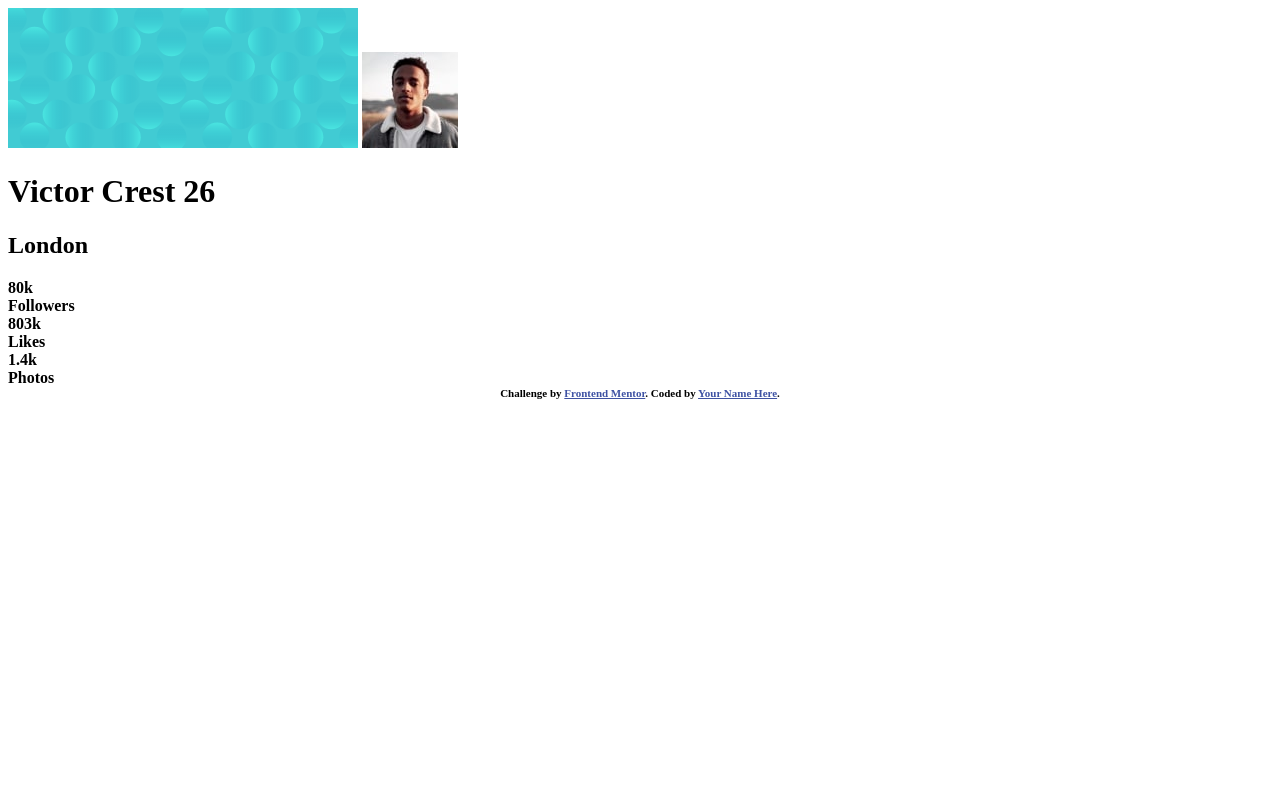
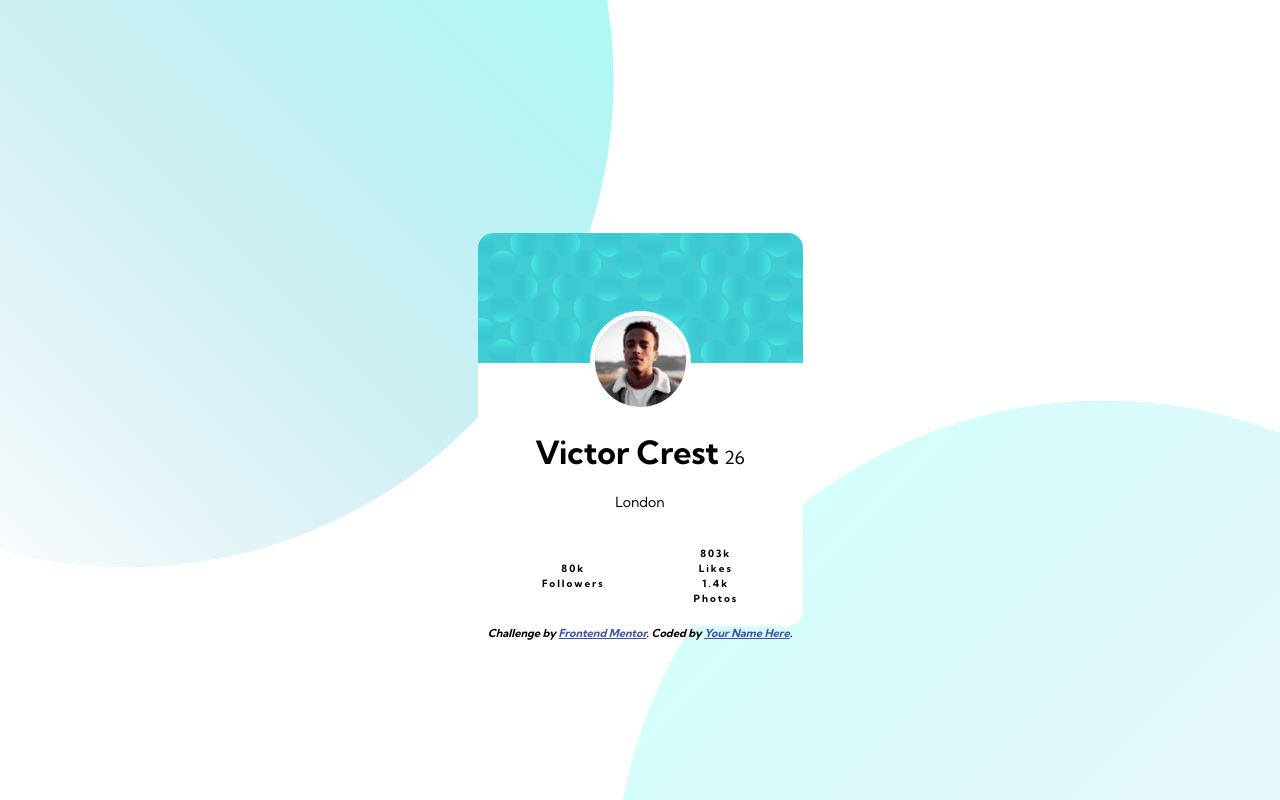
Before and after one commit to applewhite504/profile-card-component, a plain HTML site: page index.html in a window 1280 px wide. Drawn offline with Linux system fonts and the light colour scheme.

Commit message:
placement of card elements

```diff
--- a/styles.css
+++ b/styles.css
@@ -1,26 +1,106 @@
-/* body {
-    padding: 0;
-    margin: 0;
-    background-image: url("bg-pattern-bottom.svg ");
-    background-color: hsl(185, 75%, 39%);
-    font-family: arial;
-    box-sizing: border-box;
+@import url('https://fonts.googleapis.com/css2?family=Kumbh+Sans:wght@400;700&display=swap');
+
+:root {
+    /* Primary */
+    --dark-cyan: hsl(185, 75%, 39%)
+    --dark-desaturated-blue: hsl(229, 23%, 23%)
+    --dark-grayish-blue: hsl(227, 10%, 46%)
+    /* Neutral */
+    --dark gray: hsl(0, 0%, 59%)
 }
 
-.card {
+
+
+body {
+    font-family: 'Kumbh Sans', sans-serif;
+    background-color: var(--dark-cyan);
+    background-image: url("images/bg-pattern-top.svg"), url("images/bg-pattern-bottom.svg");
+    background-repeat: no-repeat;
+    background-position: bottom -70vh right 52vw, top 50vh left 48vw;
+}
+
+ .card {
+    height: 335px;
+    width: 325px;
+    background-color: white;
+    border-radius: 15px;
+    position: absolute;
     /* Add shadows to create the "card" effect */
-    /* box-shadow: 0 4px 8px 0 rgba(0, 0, 0, 0.2);
-    background: white;
-    header: hsl(185, 75%, 45%);
-    border-radius: 5px; /* 5px rounded corners */
-    /* width: 50%;
-    height: 530px;
+    /* box-shadow: 0 4px 8px 0 rgba(0, 0, 0, 0.2);*/
+    margin: auto;
+    top: 0; left: 0; bottom: 0; right: 0;
+}
+
+.card-bg {
+    height: 130px;
+    width: 100%;
+    border-top-left-radius: 15px;
+    border-top-right-radius: 15px;
+}
+
+.card .profile-img {
     position: absolute;
-    top: 50%;
-    left: 50%;
-    transform: translate(-50%, -50%);
+    border: 5px solid white;
+    border-radius: 50%;
+    background-color: var(--dark-gray);
+    width: 28%;
+    top: 78px;
+    left: 0; right: 0;
+    margin: auto;
+    padding: 0;
+}
+
+.info {
     text-align: center;
-}  */
+    margin-top: 65px;
+}
+
+.name .age {
+    font-size: 18px;
+}
+
+.name {
+    font-weight: 700;
+    color: var(--dark-desaturated-blue);
+}
+
+.age {
+    font-weight: 400;
+    padding-left: 5px;
+    color: var(--dark-gray);
+}
+
+.city {
+    font-size: 14px;
+    font-weight: 400;
+    padding-bottom: 15px;
+    margin-bottom: 0;
+}
+
+.stats {
+    display: flex;
+    background-color: white;
+    border-bottom-left-radius: 15px;
+    border-bottom-right-radius: 15px;
+    justify-content: space-around;
+    align-items: center;
+    text-align: center;
+    font-size: 10px;
+    font-weight: 400;
+    line-height: 15px;
+    padding: 20px 20px;
+    letter-spacing: 2px;
+}
+
+.attribution {
+    /* position: absolute; */
+    left: 0; right: 0;
+    margin: auto;
+    bottom: 0;
+    font-style: italic;
+}
+
+
 
 /* span {
     color: grey;
```
Also changed, not shown: index.html (+1 -1 lines).
